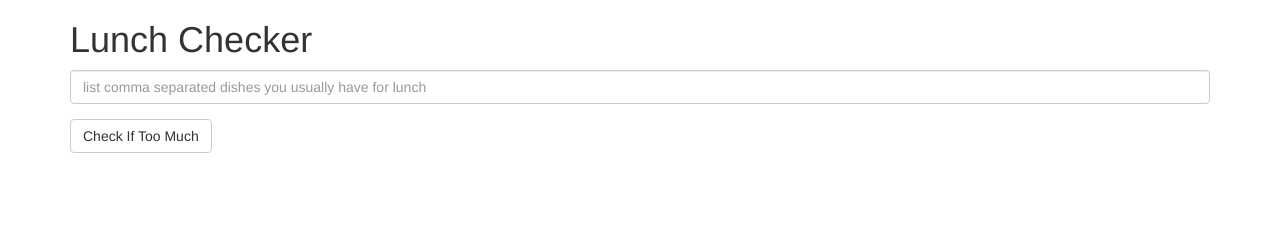
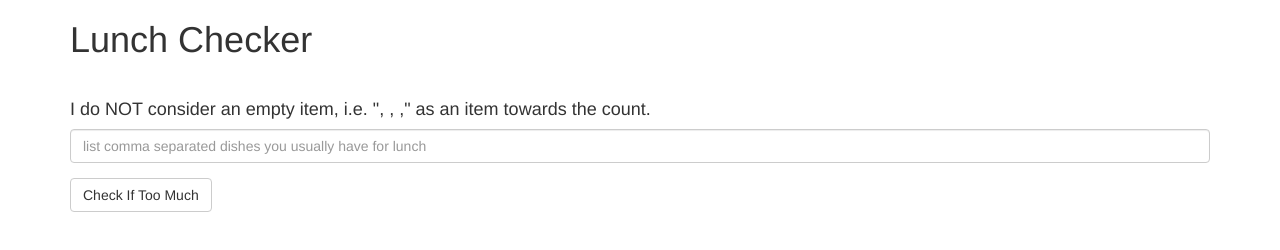
Before and after one commit to TMDeveloper/CourseraRepo, a plain HTML site: page assignment1/index.html in a window 1280 px wide. Drawn offline with Linux system fonts and the light colour scheme.

Commit message:
Added a comment to index page
Forgot to mention that I do NOT consider an empty item, i.e. ", , ," as
an item towards the count.

```diff
--- a/assignment1/index.html
+++ b/assignment1/index.html
@@ -12,16 +12,14 @@
   <script src="scripts/app.js"></script>
 <body ng-app="lunchCheckerApp">
    <div class="container" ng-controller="lunchCheckerController">
-     <h1>Lunch Checker</h1>
+     <h1>Lunch Checker</h1><br>
+       <h4>I do NOT consider an empty item, i.e. ", , ," as an item towards the count.</h4>
          <div class="form-group">
              <input id="lunch-menu" type="text"
              placeholder="list comma separated dishes you usually have for lunch"
              class="form-control" ng-style="textBoxBorderColor" ng-model="lunchMenu">
          </div>
          <div class="form-group">
-
-             <!--The function checkIfTooMuch() does NOT consider empty items i.e. , , as an item towards to the count.-->
-
              <button class="btn btn-default"
              ng-click="checkIfTooMuch();">Check If Too Much</button>
          </div>
```
